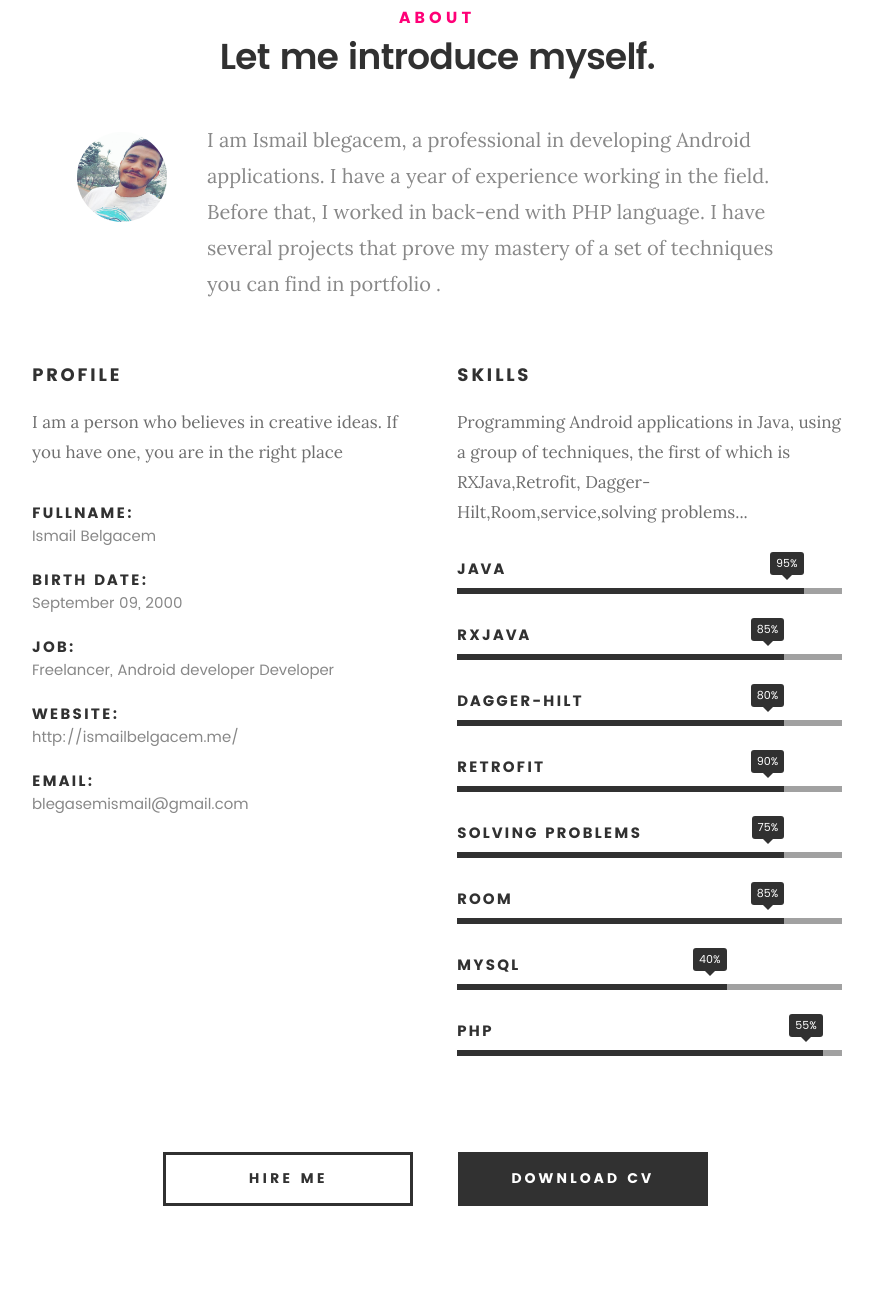
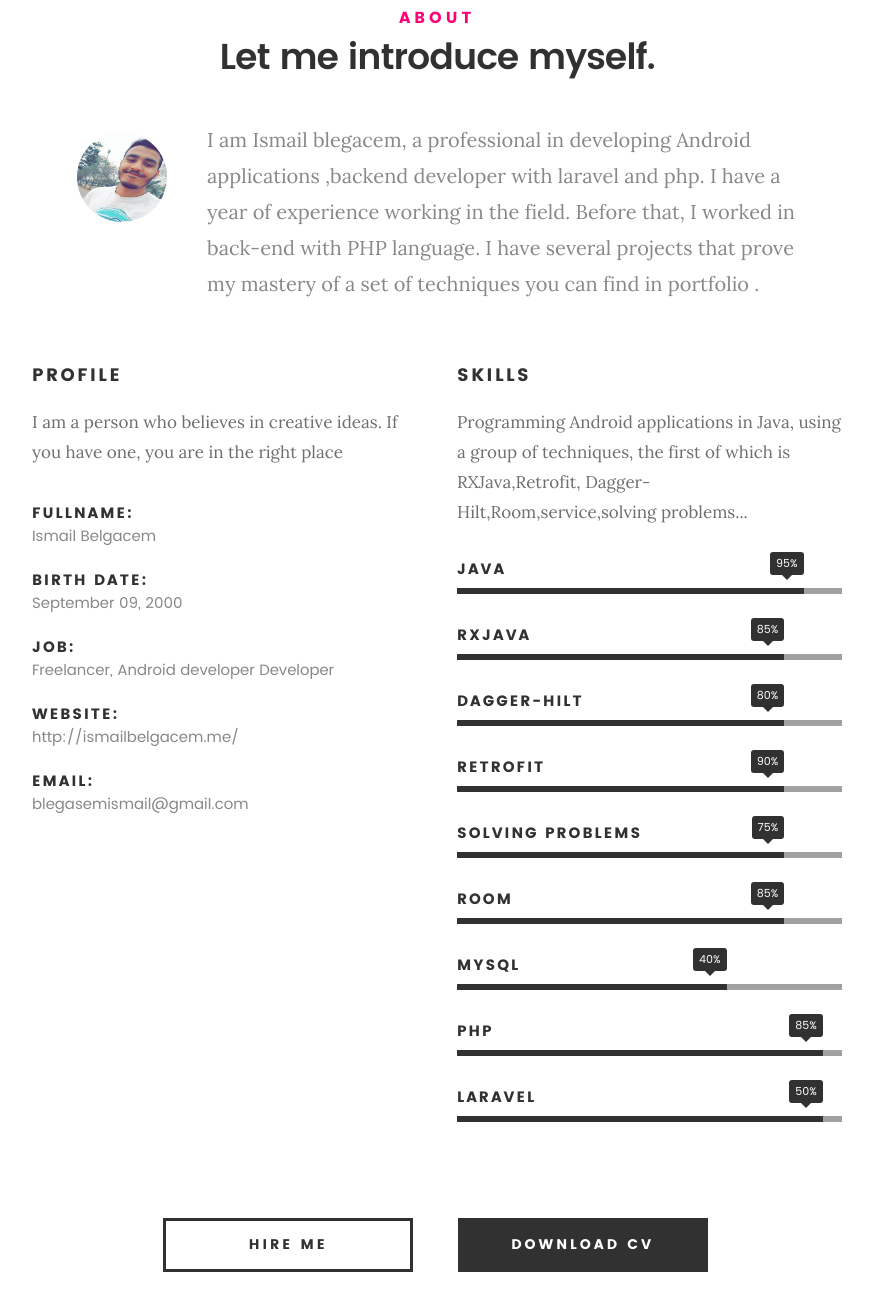
Before and after one commit to ismail998/ismail998.github.io, a plain HTML site: page index.html in a window 1280 px wide. Shown: the part 917-2220 px from the top of the page, without its empty margins (203-1076 px from the left). Drawn offline with Linux system fonts and the light colour scheme; files whose address does not match are found by name.

Commit message:
Update index.html

```diff
--- a/index.html
+++ b/index.html
@@ -77,6 +77,7 @@
 	   			<h1>I'm Ismail Belgacem.</h1>
 
 	   			<p class="intro-position">
+					<span>Backend developer</span>
 	   				<span>Android Developer</span>
 	   				<span>UI/UX Designer</span>
 	   			</p>
@@ -114,7 +115,7 @@
    				<img src="images/profile-pic.jpg" alt="Profile Picture">
 
    				<p class="lead">
-   				I am Ismail blegacem, a professional in developing Android applications. I have a year of experience working in the field. Before that, I worked in back-end with PHP language.
+   				I am Ismail blegacem, a professional in developing Android applications ,backend developer with laravel and php. I have a year of experience working in the field. Before that, I worked in back-end with PHP language.
    				I have several projects that prove my mastery of a set of techniques you can find in portfolio .
    			</p>
    			</div>
@@ -192,10 +193,13 @@
 				   	<strong>MySql</strong>
 				   </li>
 				   <li>
-				   	<div class="progress percent95"><span>55%</span></div>
+				   	<div class="progress percent95"><span>85%</span></div>
 				   	<strong>PHP</strong>
 				   </li>
-
+                                     <li>
+				   	<div class="progress percent95"><span>50%</span></div>
+				   	<strong>Laravel</strong>
+				   </li>
 				</ul> <!-- /skill-bars -->
 
    		</div>
```
